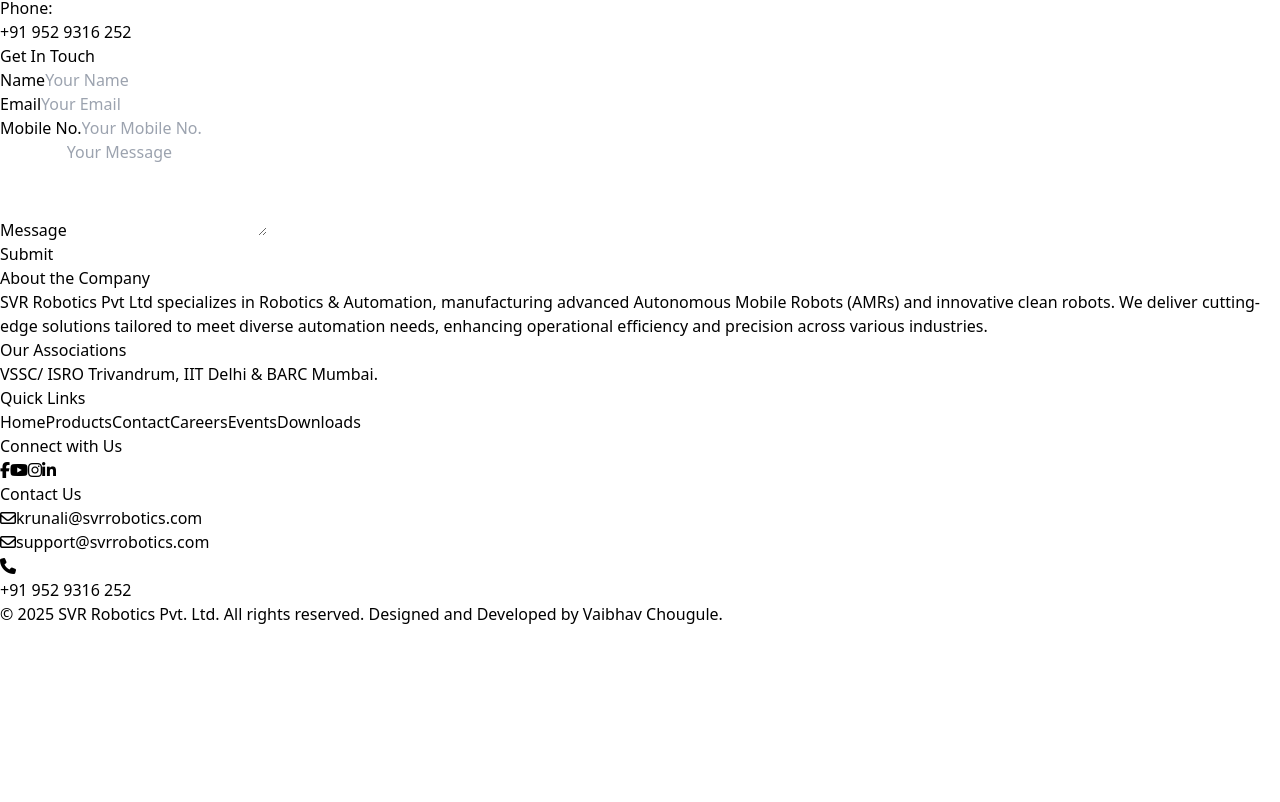
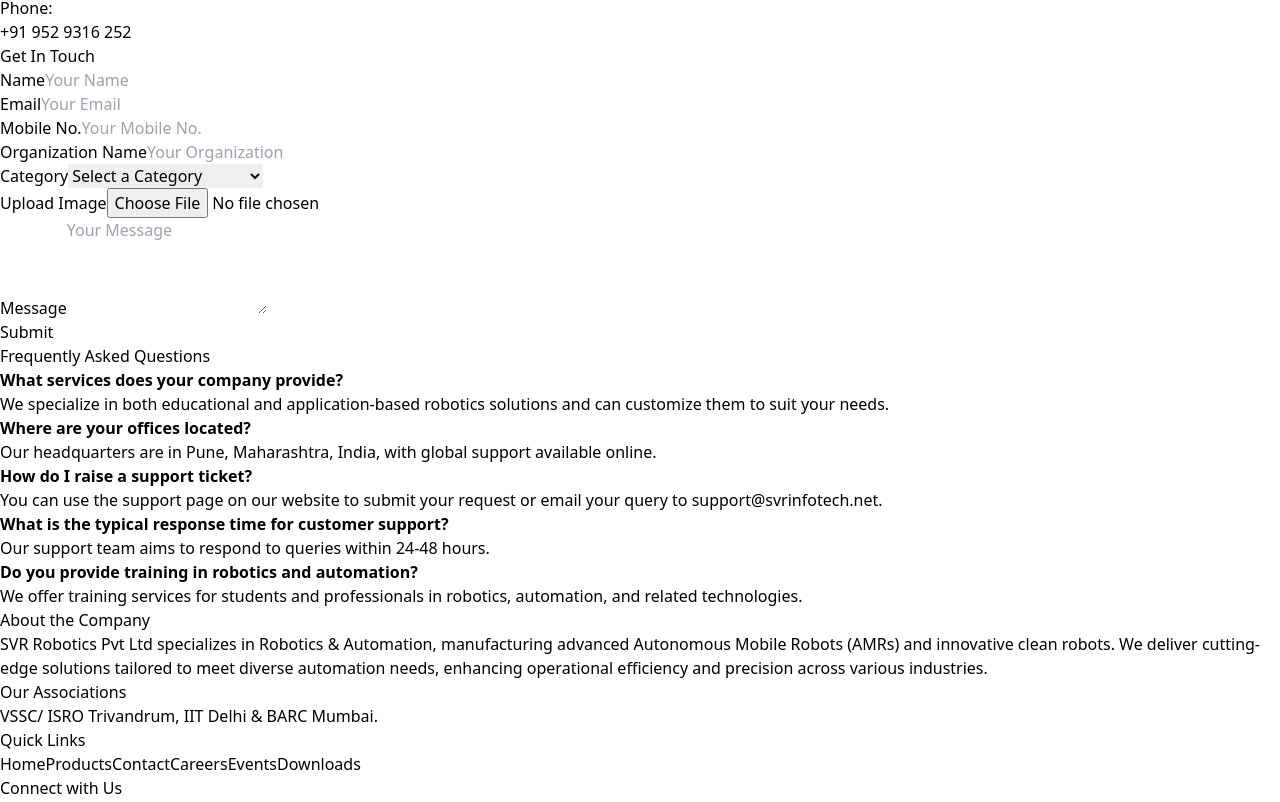
Before and after one commit to bluepanda04/SVR-website-1, a React (Vite) app: page /Contact in a window 1280 px wide. Shown: the part 745-1547 px from the top of the page. Before the commit the page ends 1371 px from the top, so only its background shows below. Built offline with nearby package versions, Linux system fonts and the light colour scheme.

Commit message:
Update Contact.jsx

```diff
--- a/src/components/Contact.jsx
+++ b/src/components/Contact.jsx
@@ -8,44 +8,50 @@
   const [email, setEmail] = useState('');
   const [mobile, setMobile] = useState('');
   const [message, setMessage] = useState('');
+  const [organization, setOrganization] = useState('');
+  const [category, setCategory] = useState('');
+  const [image, setImage] = useState(null);
 
   const handleForm = (event) => {
     event.preventDefault(); // Prevent page reload
-    if (!name || !email || !message || !mobile) {
+    if (!name || !email || !message || !mobile || !organization || !category || !image) {
       alert('Please fill out all fields.');
       return;
     }
 
     // Simulate form submission
-    console.log('Form submitted:', { name, email, mobile , message });
+    console.log('Form submitted:', { name, email, mobile, organization, category, message, image });
 
-    const f = fetch(`${config.API_URI}/api/connectUs` , {
-      headers: {
-        "Content-Type": "application/json",
-      },
-      method:'POST',
-      body: JSON.stringify({
-        name: name,
-        email: email,
-        mobile:mobile,
-        message: message,
-      })
-    })
+    const formData = new FormData();
+    formData.append('name', name);
+    formData.append('email', email);
+    formData.append('mobile', mobile);
+    formData.append('organization', organization);
+    formData.append('category', category);
+    formData.append('message', message);
+    formData.append('image', image);
 
-    f.then(() =>{
-      console.log("data sent suceessfullyy");
-    })
-    f.catch((err) =>{
+    const f = fetch(`${config.API_URI}/api/connectUs`, {
+      method: 'POST',
+      body: formData,
+    });
+
+    f.then(() => {
+      console.log("Data sent successfully");
+    }).catch((err) => {
       console.log(err);
+    });
 
-    })
     alert(`Thank you, ${name}! Your message has been sent.`);
 
     // Clear form fields
     setName('');
     setEmail('');
-    setMobile('')
+    setMobile('');
     setMessage('');
+    setOrganization('');
+    setCategory('');
+    setImage(null);
   };
 
   return (
@@ -133,14 +139,54 @@
                     Mobile No.
                   </label>
                   <input
-                    type='number'
+                    type="text"
                     id="mobile"
                     className="w-full p-2 rounded bg-gray-700 text-white focus:outline-none"
                     placeholder="Your Mobile No."
                     value={mobile}
                     onChange={(event) => setMobile(event.target.value)}
-
-                  ></input>
+                  />
+                </div>
+                <div>
+                  <label htmlFor="organization" className="block mb-1 text-lg font-semibold">
+                    Organization Name
+                  </label>
+                  <input
+                    type="text"
+                    id="organization"
+                    className="w-full p-2 rounded bg-gray-700 text-white focus:outline-none"
+                    placeholder="Your Organization"
+                    value={organization}
+                    onChange={(event) => setOrganization(event.target.value)}
+                  />
+                </div>
+                <div>
+                  <label htmlFor="category" className="block mb-1 text-lg font-semibold">
+                    Category
+                  </label>
+                  <select
+                    id="category"
+                    className="w-full p-2 rounded bg-gray-700 text-white focus:outline-none"
+                    value={category}
+                    onChange={(event) => setCategory(event.target.value)}
+                  >
+                    <option value="">Select a Category</option>
+                    <option value="Maintenance">Maintenance</option>
+                    <option value="Product Details">Product Details</option>
+                    <option value="Training and Workshop">Training and Workshop</option>
+                    <option value="Setup and Costing">Setup and Costing</option>
+                  </select>
+                </div>
+                <div>
+                  <label htmlFor="image" className="block mb-1 text-lg font-semibold">
+                    Upload Image
+                  </label>
+                  <input
+                    type="file"
+                    id="image"
+                    className="w-full p-2 rounded bg-gray-700 text-white focus:outline-none"
+                    onChange={(event) => setImage(event.target.files[0])}
+                  />
                 </div>
                 <div>
                   <label htmlFor="message" className="block mb-1 text-lg font-semibold">
@@ -166,6 +212,31 @@
           </div>
         </div>
       </div>
+      <div className="container mx-auto py-6 px-4 border-t mt-8">
+        <h2 className="text-2xl font-bold mb-4">Frequently Asked Questions</h2>
+        <ul className="space-y-4">
+          <li>
+            <strong>What services does your company provide?</strong>
+            <p>We specialize in both educational and application-based robotics solutions and can customize them to suit your needs.</p>
+          </li>
+          <li>
+            <strong>Where are your offices located?</strong>
+            <p>Our headquarters are in Pune, Maharashtra, India, with global support available online.</p>
+          </li>
+          <li>
+            <strong>How do I raise a support ticket?</strong>
+            <p>You can use the support page on our website to submit your request or email your query to support@svrinfotech.net.</p>
+          </li>
+          <li>
+            <strong>What is the typical response time for customer support?</strong>
+            <p>Our support team aims to respond to queries within 24-48 hours.</p>
+          </li>
+          <li>
+            <strong>Do you provide training in robotics and automation?</strong>
+            <p>We offer training services for students and professionals in robotics, automation, and related technologies.</p>
+          </li>
+        </ul>
+      </div>
       <Footer />
     </>
   );
```
